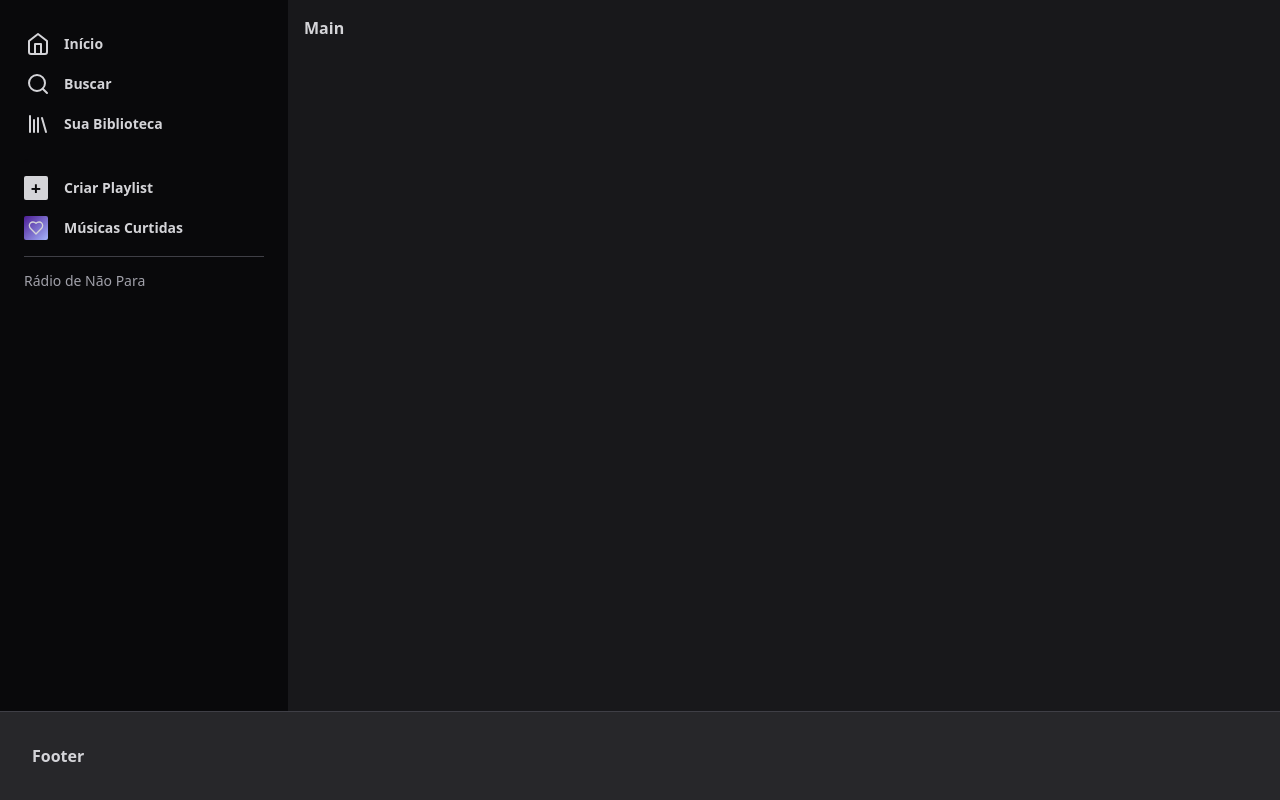
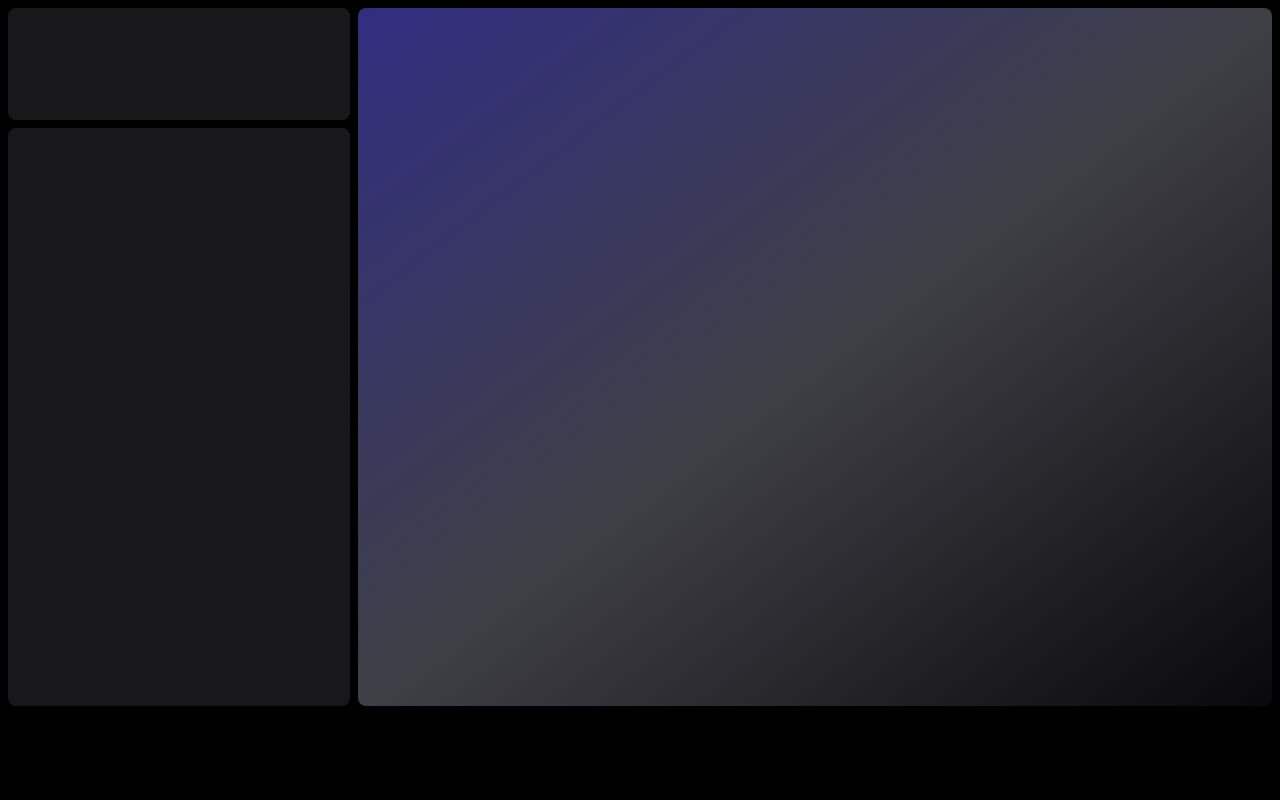
Before and after one commit to GustavoHenriqueReblin/spotify-copy, a Next.js app: page / in a window 1280 px wide. Built offline with nearby package versions, Linux system fonts and the light colour scheme.

Commit message:
Update page.tsx
Base do novo layout do spotify :smile:

```diff
--- a/src/app/page.tsx
+++ b/src/app/page.tsx
@@ -2,51 +2,17 @@ import {Home as HomeIcon, Library, Search, Heart} from 'lucide-react'
 
 export default function Home() {
   return (
-    <div className="h-screen flex flex-col text-zinc-300 bg-zinc-950 font-bold">
-      <div className="flex flex-1">
-        <div className="flex flex-col select-none">
-          <div className="bg-zinc-950 px-6 pt-8 w-72">
-            <nav className='space-y-4'>
-              <a href="#" className='flex items-center gap-2 text-sm font-semibold'>
-                <HomeIcon className='mr-1 w-7'/>
-                Início
-              </a>
-              <a href="#" className='flex items-center gap-2 text-sm font-semibold'>
-                <Search className='mr-1 w-7'/>
-                Buscar
-              </a>
-              <a href="#" className='flex items-center gap-2 text-sm font-semibold'>
-                <Library className='mr-1 w-7'/>
-                Sua Biblioteca
-              </a>
-            </nav>
-
-            <div className='my-2 text-zinc-950'>.</div>
-
-            <nav className='space-y-4 mb-4'>
-              <a href="#" className='flex items-center gap-2 text-sm font-semibold'>
-                <div className='bg-zinc-300 mr-2 rounded-sm w-6 h-6 text-zinc-950 text-lg font-semibold flex items-center justify-center'>+</div>
-                Criar Playlist
-              </a>
-              <a href="#" className='flex items-center gap-2 text-sm font-semibold'>
-                <Heart className='bg-gradient-to-br from-violet-900 to-indigo-300 mr-2 p-1 rounded-sm w-6'/>
-                Músicas Curtidas
-              </a>
-            </nav>
-          </div>
-          <div className='border-b mx-6 border-zinc-700'/>
-
-          <div className="pt-2 h-full ml-6 max-w-xs overflow-y-auto">
-            <a className="text-sm font-medium text-zinc-400 my-1.5 h-full flex flex-col" href='#'>Rádio de Não Para</a>
-          </div>
-        </div>
-        <div className="bg-zinc-900 w-full p-4">
-          Main
-        </div>
-      </div>
-      <footer className="bg-zinc-800 border-t flex-0 border-zinc-700 p-8 select-none">
-        Footer
-      </footer>
+    <div className="h-screen bg-black text-zinc-300 font-bold flex flex-col">
+      <main className="h-full flex flex-row">
+        <nav className="bg-black w-[calc(30rem)] py-2 pl-2 max-w-[calc(30%)] h-full min-h-[calc(32rem-96rem)] max-h-full">
+          <nav className="w-full h-28 bg-zinc-900 rounded-lg"></nav>
+          <nav className="w-full h-[calc(100%-7.5rem)] mt-2 bg-zinc-900 rounded-lg"></nav>
+        </nav>
+        <section className="bg-black p-2 w-full h-full">
+          <div className="bg-gradient-to-br from-indigo-900 via-zinc-700 to-zinc-950 h-full w-full rounded-lg"></div>
+        </section>
+      </main>
+      <footer className="bg-black h-24 max-h-[calc(18%)]"></footer>
     </div>
   )
 }
```
